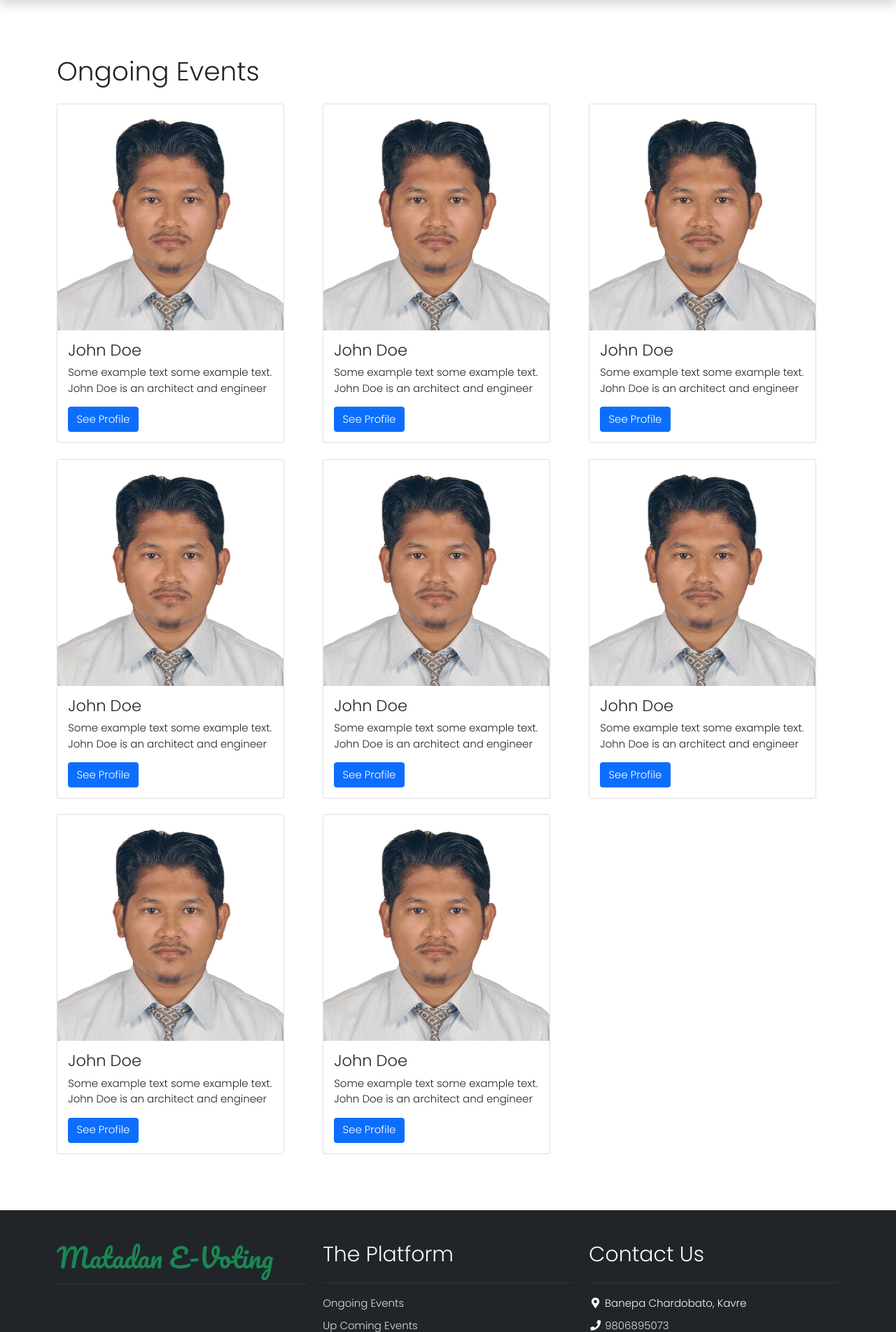
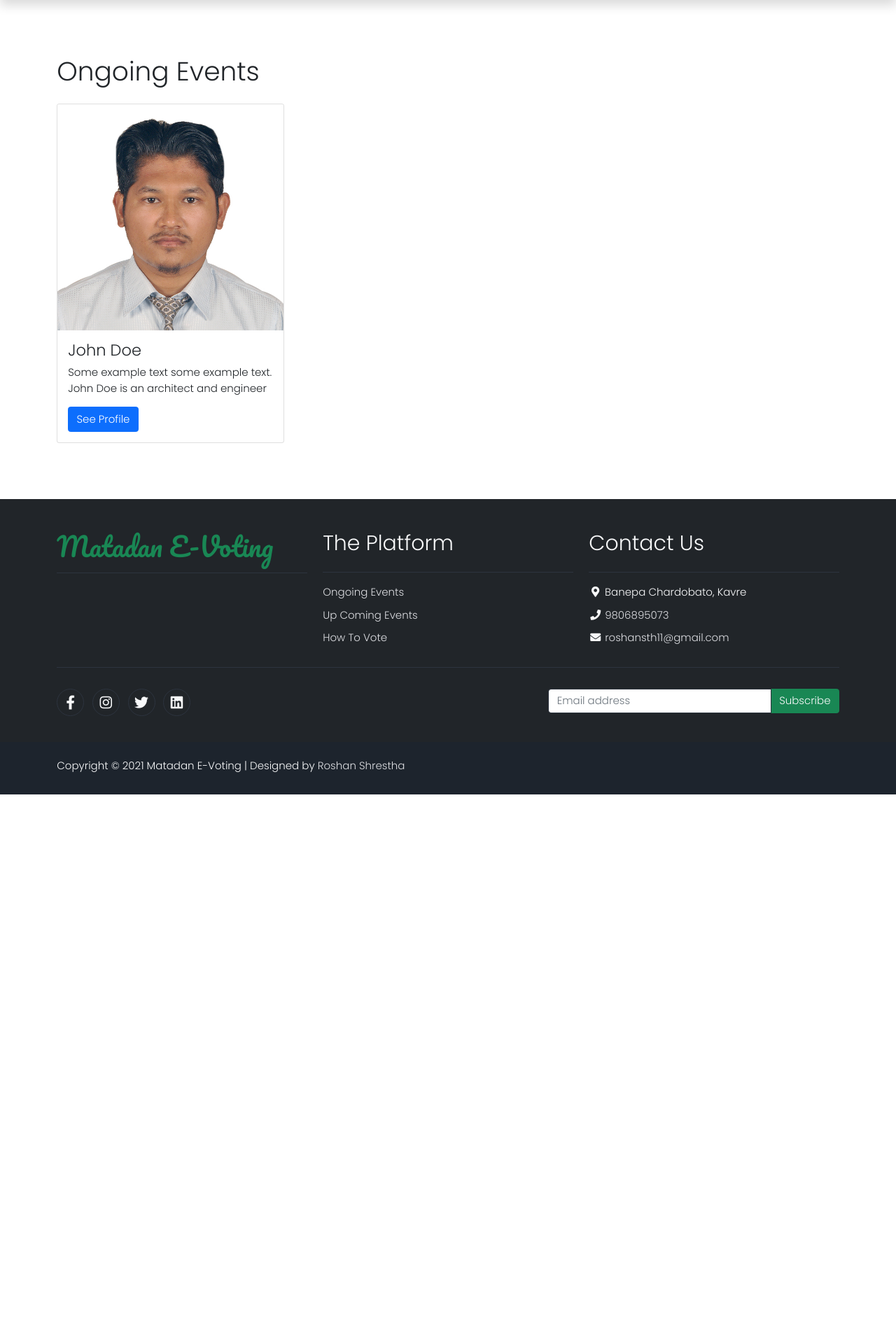
Before and after one commit to maggot08/election_system, a Django app: page /events in a window 1280 px wide. Shown: the part 71-1974 px from the top of the page at 70% size. After the commit the page ends 1206 px from the top, so only its background shows below. Run offline with Django 3.2, Linux system fonts and the light colour scheme; some libraries are stand-ins or nearby versions.

Commit message:
added contestants view file.

```diff
--- a/myapp/urls.py
+++ b/myapp/urls.py
@@ -14,6 +14,7 @@ urlpatterns = [
     path('aboutus',views.aboutus , name='aboutus'),
     path('events',views.events , name='events'),
     path('howitworks',views.howitworks , name='howitworks'),
+    path('contestants',views.contestants , name='contestants'),
 
     path('dashboard',views.dashboard , name='dashboard'),
     path('logout',views.handlelogout , name='handlelogout'),
--- a/myapp/views.py
+++ b/myapp/views.py
@@ -67,6 +67,9 @@ def handlesignup(request):
 def aboutus(request):
     return render(request, 'aboutus.html')
 
+def contestants(request):
+    return render(request, 'contestants.html')
+
 def events(request):
     return render(request, 'events.html')
 
--- a/templates/events.html
+++ b/templates/events.html
@@ -7,82 +7,12 @@
     <!-- Event Cards-->
         <div class="row row-cols-1 row-cols-md-3 g-4">
             <div class="col">
-                <div class="card h-100" style="width:325px">
-                    <img class="card-img-top" src="static/img/roshan.jpg" alt="Card image" style="width:100%">
-                    <div class="card-body">
-                        <h4 class="card-title">John Doe</h4>
-                        <p class="card-text">Some example text some example text. John Doe is an architect and engineer</p>
-                        <a href="#" class="btn btn-primary">See Profile</a>
-                    </div>
-                </div>
-            </div>
-            <div class="col">
-                <div class="card h-100" style="width:325px">
-                    <img class="card-img-top" src="static/img/roshan.jpg" alt="Card image" style="width:100%">
-                    <div class="card-body">
-                        <h4 class="card-title">John Doe</h4>
-                        <p class="card-text">Some example text some example text. John Doe is an architect and engineer</p>
-                        <a href="#" class="btn btn-primary">See Profile</a>
-                    </div>
-                </div>
-            </div>
-            <div class="col">
-                <div class="card h-100" style="width:325px">
-                    <img class="card-img-top" src="static/img/roshan.jpg" alt="Card image" style="width:100%">
-                    <div class="card-body">
-                        <h4 class="card-title">John Doe</h4>
-                        <p class="card-text">Some example text some example text. John Doe is an architect and engineer</p>
-                        <a href="#" class="btn btn-primary">See Profile</a>
-                    </div>
-                </div>
-            </div>
-            <div class="col">
-                <div class="card h-100" style="width:325px">
-                    <img class="card-img-top" src="static/img/roshan.jpg" alt="Card image" style="width:100%">
-                    <div class="card-body">
-                        <h4 class="card-title">John Doe</h4>
-                        <p class="card-text">Some example text some example text. John Doe is an architect and engineer</p>
-                        <a href="#" class="btn btn-primary">See Profile</a>
-                    </div>
-                </div>
-            </div>
-            <div class="col">
-                <div class="card h-100" style="width:325px">
-                    <img class="card-img-top" src="static/img/roshan.jpg" alt="Card image" style="width:100%">
-                    <div class="card-body">
-                        <h4 class="card-title">John Doe</h4>
-                        <p class="card-text">Some example text some example text. John Doe is an architect and engineer</p>
-                        <a href="#" class="btn btn-primary">See Profile</a>
-                    </div>
-                </div>
-            </div>
-            <div class="col">
-                <div class="card h-100" style="width:325px">
-                    <img class="card-img-top" src="static/img/roshan.jpg" alt="Card image" style="width:100%">
-                    <div class="card-body">
-                        <h4 class="card-title">John Doe</h4>
-                        <p class="card-text">Some example text some example text. John Doe is an architect and engineer</p>
-                        <a href="#" class="btn btn-primary">See Profile</a>
-                    </div>
-                </div>
-            </div>
-            <div class="col">
-                <div class="card h-100" style="width:325px">
-                    <img class="card-img-top" src="static/img/roshan.jpg" alt="Card image" style="width:100%">
-                    <div class="card-body">
-                        <h4 class="card-title">John Doe</h4>
-                        <p class="card-text">Some example text some example text. John Doe is an architect and engineer</p>
-                        <a href="#" class="btn btn-primary">See Profile</a>
-                    </div>
-                </div>
-            </div>
-            <div class="col">
                 <div class="card" style="width:325px">
                     <img class="card-img-top" src="static/img/roshan.jpg" alt="Card image" style="width:100%">
                     <div class="card-body">
                         <h4 class="card-title">John Doe</h4>
                         <p class="card-text">Some example text some example text. John Doe is an architect and engineer</p>
-                        <a href="#" class="btn btn-primary">See Profile</a>
+                        <a href="/contestants" class="btn btn-primary">See Profile</a>
                     </div>
                 </div>
             </div>
```
Also changed, not shown: myapp/form.py (+4 -4 lines), templates/contestants.html (added, +7 -0 lines), db.sqlite3.
